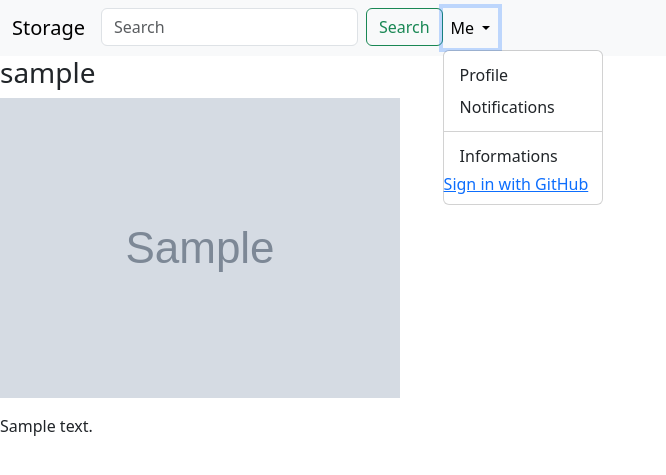
After one commit to MaximGit1/Book_Storage, a Django app: page /account/ in a window 1280 px wide, after a click on "Me". The commit adds this page. Shown: the top 475 px of the page, without its empty margins (0-666 px from the left). Run offline with Django 5.2, Linux system fonts and the light colour scheme; a user stored in the database is signed in; tables that the repository leaves empty hold one stand-in row (values such as "Sample post"); grey boxes marked "Sample" are stand-in pictures.

Commit message:
updated base.html and created profile view

```diff
--- a/book_storage/account/models.py
+++ b/book_storage/account/models.py
@@ -24,6 +24,7 @@ def create_user_directory_path(instance, filename: str) -> str:
 class Profile(models.Model):
     user = models.OneToOneField(to=settings.AUTH_USER_MODEL, on_delete=models.CASCADE, related_name="profile")
     photo = models.ImageField(upload_to=create_user_directory_path, blank=True)
+    about = models.TextField(blank=True, max_length=150)
 
     def __str__(self):
         return f"Profile of {self.user.username}"
--- a/book_storage/account/services.py
+++ b/book_storage/account/services.py
@@ -22,5 +22,13 @@ def create_user_directory_path(instance, filename: str) -> str:
     return str(Path(f"users/").joinpath(filename))
 
 
-def create_user_profile(user, image):
+def create_user_profile(user, image) -> Profile:
     return Profile.objects.create(user=user, photo=image)
+
+def get_user_profile(user) -> Profile | None:
+    try:
+        profile = Profile.objects.get(user=user)
+    except Exception as e:
+        print(e)
+        profile = None
+    return profile
--- /dev/null
+++ b/book_storage/account/templates/account/detail.html
@@ -0,0 +1,14 @@
+{% extends "base.html" %}
+{% load books_tags %}
+
+{% block title %}Profile{% endblock %}
+
+{% block content %}
+  {% with user=request.user %}
+    <div class="main">
+      <h3>{{ user.username }}</h3>
+      <img src="{{ profile.photo.url }}" alt="{{ profile.photo.url }}">
+      <p>{{ profile.about|markdown }}</p>
+    </div>
+  {% endwith %}
+{% endblock %}
--- /dev/null
+++ b/book_storage/account/urls.py
@@ -0,0 +1,8 @@
+from django.urls import path
+from . import views as v
+
+app_name = "account"
+
+urlpatterns = [
+    path("", v.profile_detail_view, name="self_profile"),
+]
--- a/book_storage/account/views.py
+++ b/book_storage/account/views.py
@@ -1,3 +1,14 @@
+from django.contrib.auth.decorators import login_required
+from django.http import HttpRequest, HttpResponse, HttpResponseNotFound
 from django.shortcuts import render
+from . import services
 
-# Create your views here.
+
+@login_required
+def profile_detail_view(request: HttpRequest) -> HttpResponse:
+    profile = services.get_user_profile(request.user)
+    if profile is None:
+        return HttpResponseNotFound('<h1>Not found...</h1>')
+    data = {"profile": profile}
+    print(profile)
+    return render(request, "account/detail.html", data)
--- a/book_storage/book_storage/urls.py
+++ b/book_storage/book_storage/urls.py
@@ -24,6 +24,7 @@ urlpatterns = [
     path('admin/', admin.site.urls),
     path("", include("books.urls", namespace="books")),
     path('social-auth/', include('social_django.urls', namespace='social')),
+    path('account/', include('account.urls', namespace='account')),
 ]
 
 
--- a/book_storage/books/templates/base.html
+++ b/book_storage/books/templates/base.html
@@ -11,7 +11,7 @@
     <div class="header">
         <nav class="navbar navbar-expand-lg bg-body-tertiary">
             <div class="container-fluid">
-              <a class="navbar-brand" href="#">Storage</a>
+              <a class="navbar-brand" href="{% url "books:book_list" %}">Storage</a>
               <button class="navbar-toggler" type="button" data-bs-toggle="collapse" data-bs-target="#navbarSupportedContent" aria-controls="navbarSupportedContent" aria-expanded="false" aria-label="Toggle navigation">
                 <span class="navbar-toggler-icon"></span>
               </button>
@@ -28,7 +28,7 @@
                       Me
                     </a>
                     <ul class="dropdown-menu">
-                      <li><a class="dropdown-item" href="#">Profile</a></li>
+                      <li><a class="dropdown-item" href="{% url "account:self_profile" %}">Profile</a></li>
                       <li><a class="dropdown-item" href="#">Notifications</a></li>
                       <li><hr class="dropdown-divider"></li>
                       <li><a class="dropdown-item" href="#">Informations</a></li>
```
